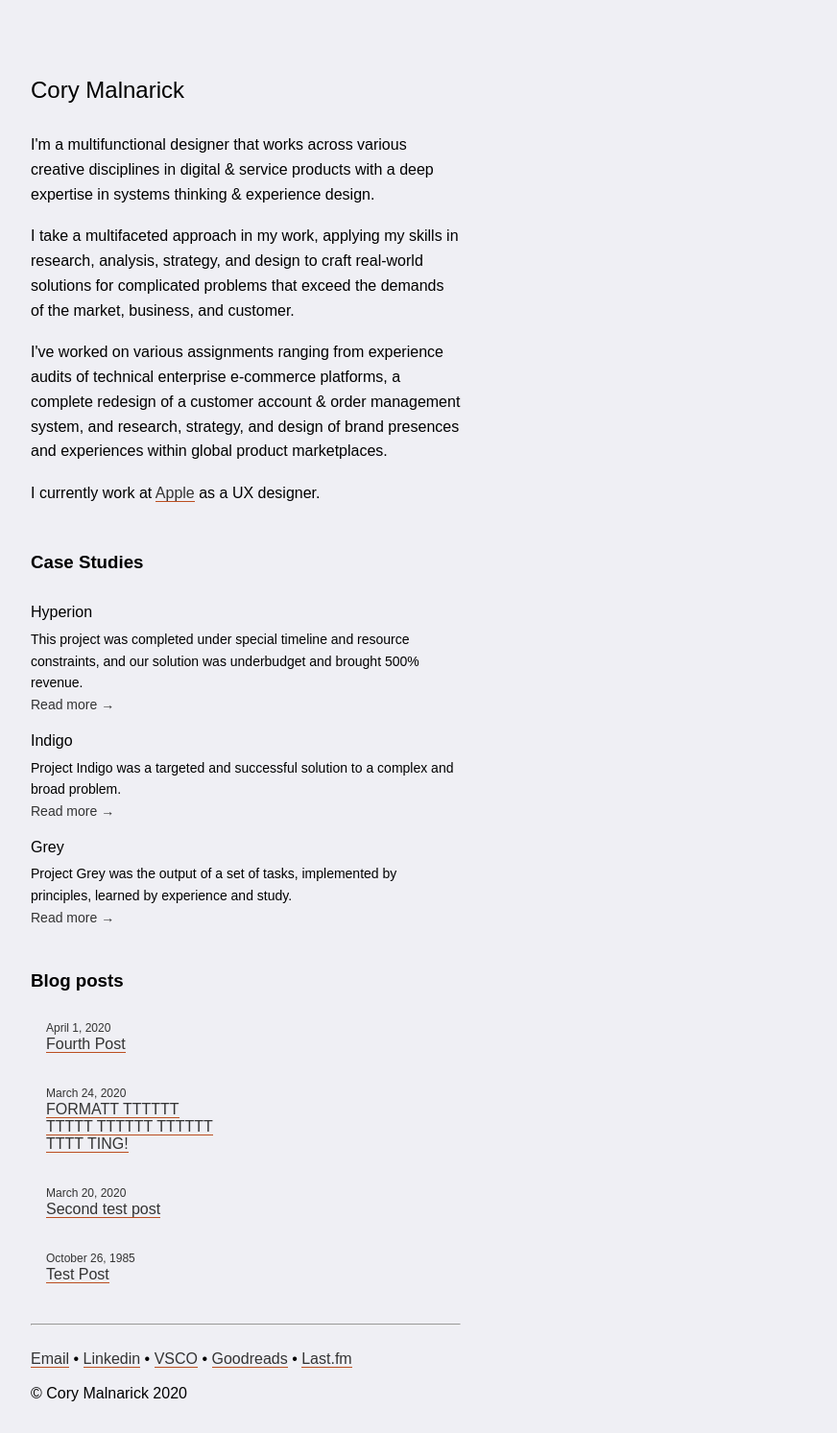
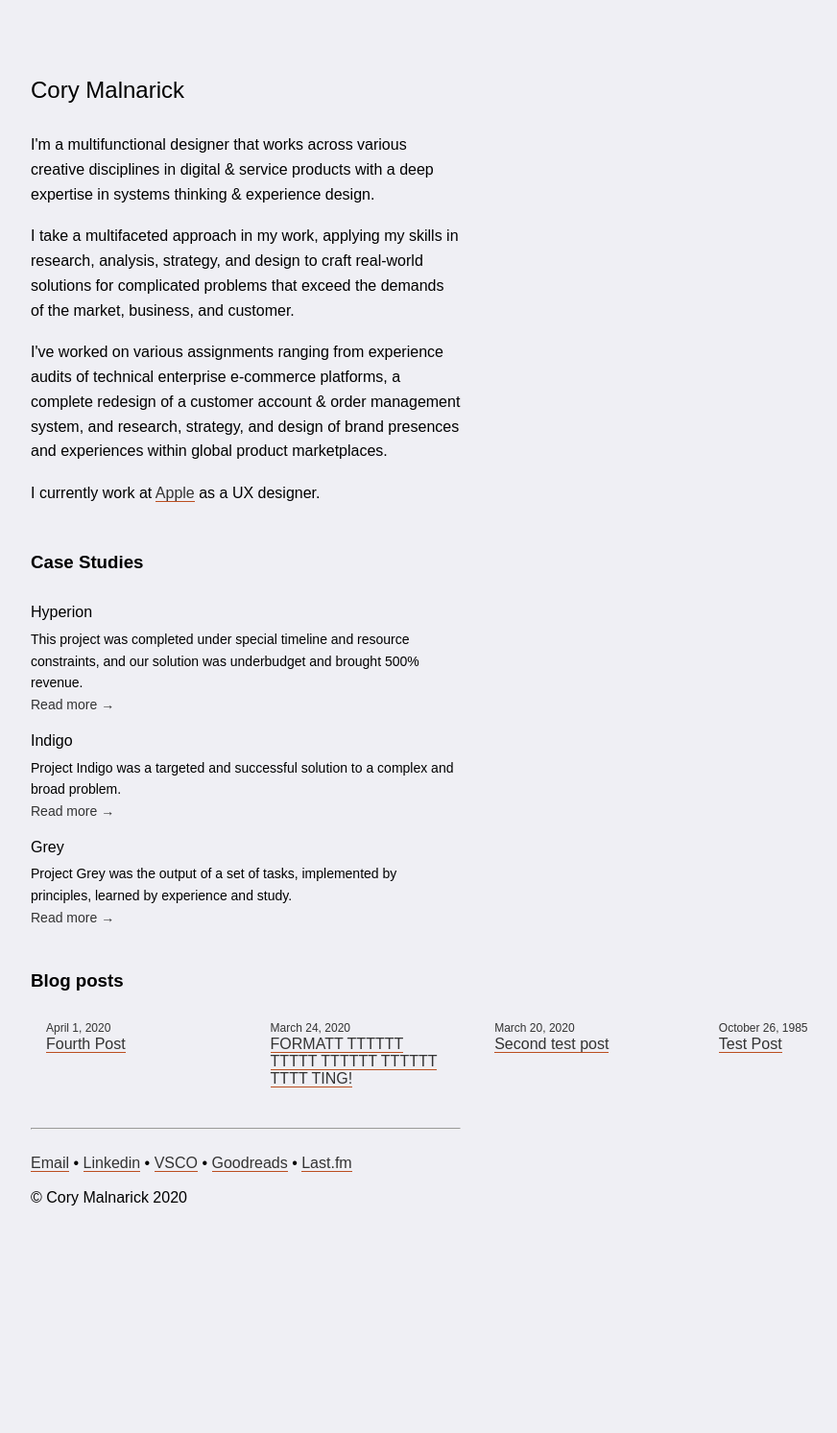
Before and after one commit to foundmonster/foundmonster.github.io, a Jekyll site: the page built from index.html, in a window 1280 px wide. Shown: the whole page at 96% size, without its empty margins (32-904 px from the left). Built offline with Jekyll 4.4.1, drawn with Linux system fonts in a browser that asks for light colours; some web fonts are replaced; after the commit the page ends 1289 px from its top, so only the background shows below that.

Commit message:
fixed where grid style wraps

```diff
--- a/index.html
+++ b/index.html
@@ -18,11 +18,11 @@ title: Cory Malnarick
 </ul>
 <br>
 <h3 style="font-weight: 700;">Blog posts</h3>
-{% for post in site.categories.post %}
-	<div class="bloggrid">
+<div class="bloggrid">
+	{% for post in site.categories.post %}
 		<div>
 			<span class="postdate">{{ post.date | date: "%B %e, %Y"}}</span><br>
 			<a href="{{ post.url }}">{{ post.title }}</a><br>
 		</div>
-	</div>
-{% endfor %}
+	{% endfor %}
+</div>
```
